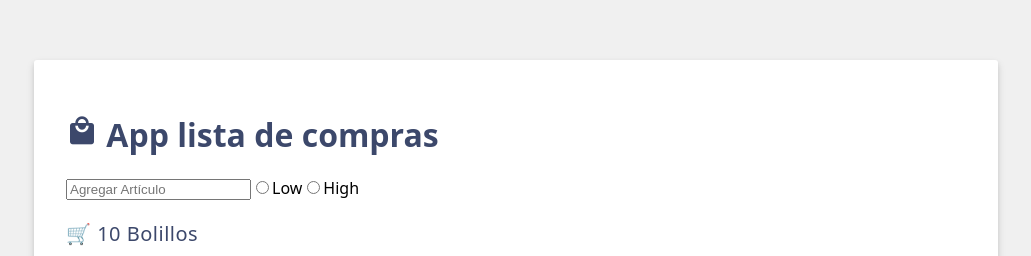
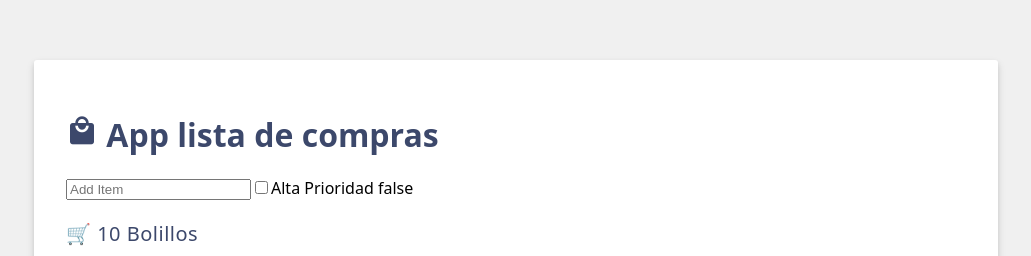
Before and after one commit to YahirArboleya/DADM-2024, a Vue app: page / in a window 1280 px wide. Shown: the part 168-424 px from the top of the page, without its empty margins (124-1155 px from the left). Built offline with nearby package versions, Linux system fonts and the light colour scheme.

Commit message:
check-box

```diff
--- a/src/App.vue
+++ b/src/App.vue
@@ -11,7 +11,7 @@
 
 
   const newItem = ref('');
-  const newItemPriority = ref('');
+  const newItemHighPriority = ref(false);
 
 </script>
 
@@ -21,12 +21,10 @@
     {{ header }}
   </h1>
 
-  <input v-model="newItem" type="text" placeholder="Agregar Artículo"  v-model.trim="newItem">
-
+  <input type="text" placeholder="Add Item" v-model.trim="newItem">
   <!-- Radio Buttons -->
-  <label><input type="radio" v-model="newItemPriority" value="low">Low</label>
-  <label><input type="radio" v-model="newItemPriority" value="high">High</label>
-  {{ newItemPriority }}
+  <label><input type="checkbox" v-model="newItemHighPriority">Alta Prioridad</label>
+  {{ newItemHighPriority }}
 
 
   <ul>
```
